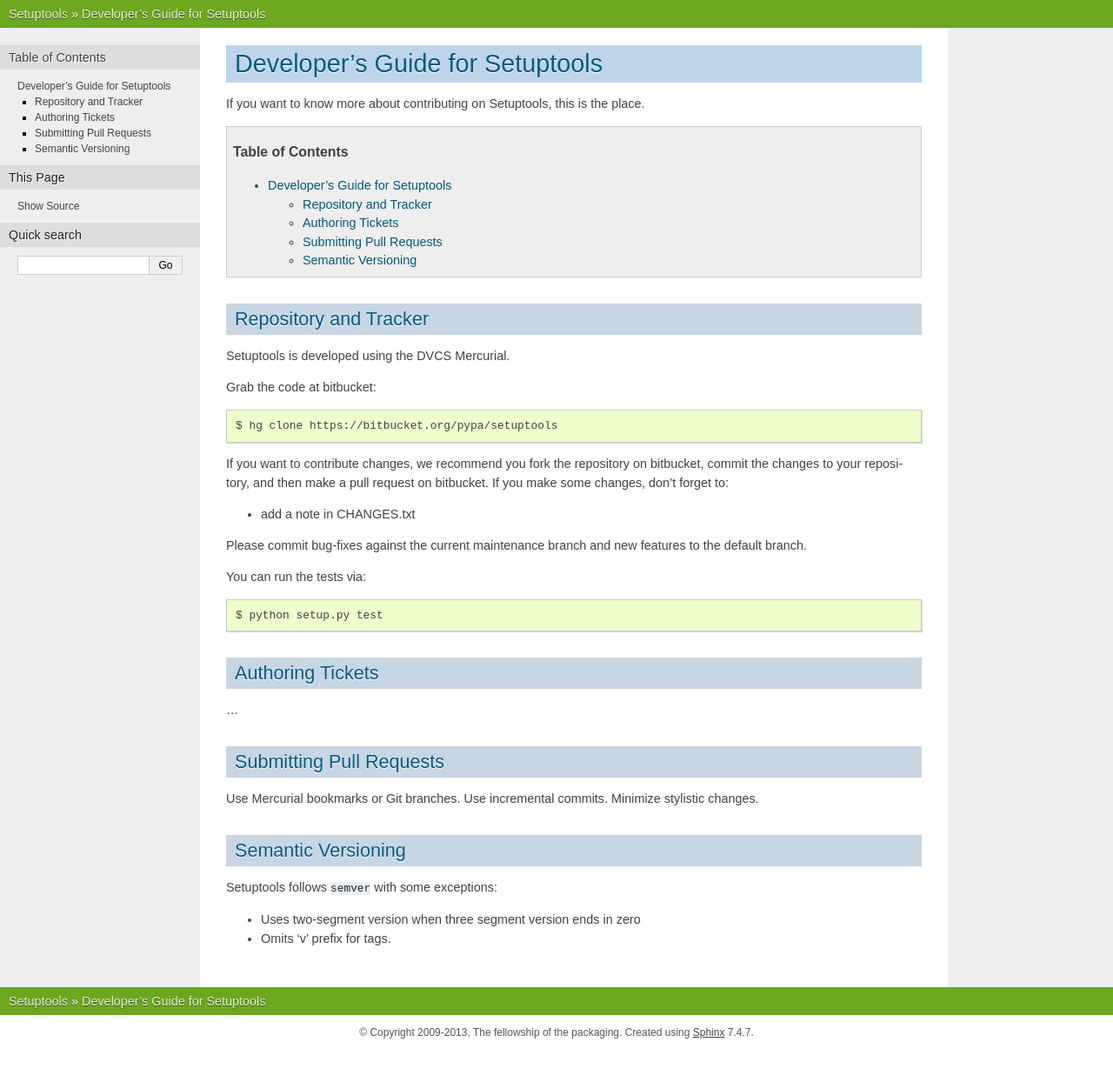
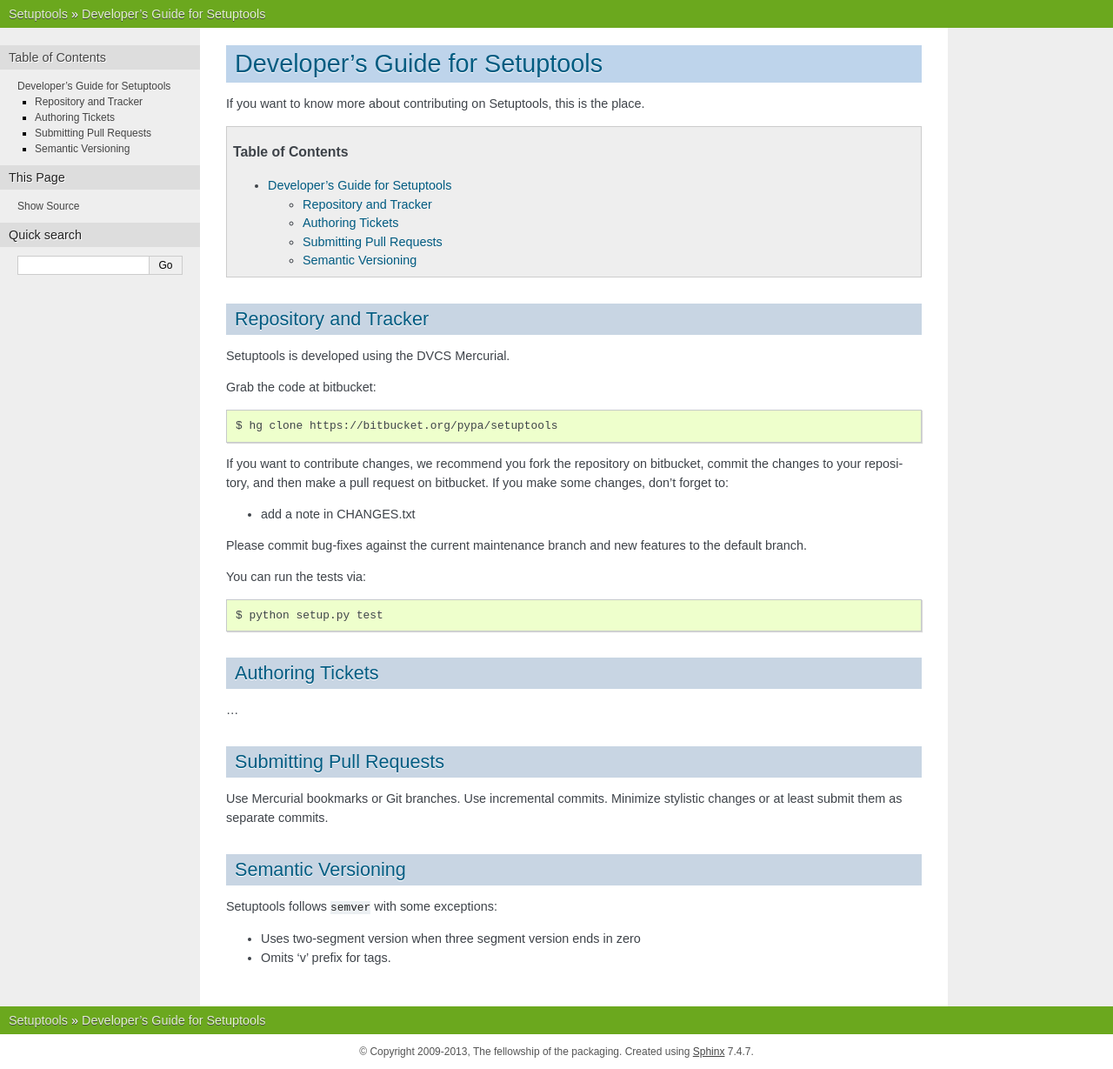
Before and after one commit to Distrotech/setuptools, a Sphinx documentation site: the page built from docs/developer-guide.txt, in a window 1280 px wide. Shown: the whole page at 87% size. Built offline with Sphinx 7.4.7, drawn with Linux system fonts in a browser that asks for light colours; pages that are not in the unit, such as notebooks, are missing from menus; the version number is read from the project's files by our own code; before the commit the page ends 1207 px from its top, so only the background shows below that.

Commit message:
Expand on stylistic changes

```diff
--- a/docs/developer-guide.txt
+++ b/docs/developer-guide.txt
@@ -44,7 +44,7 @@
 ------------------------
 
 Use Mercurial bookmarks or Git branches. Use incremental commits. Minimize
-stylistic changes.
+stylistic changes or at least submit them as separate commits.
 
 -------------------
 Semantic Versioning
```
